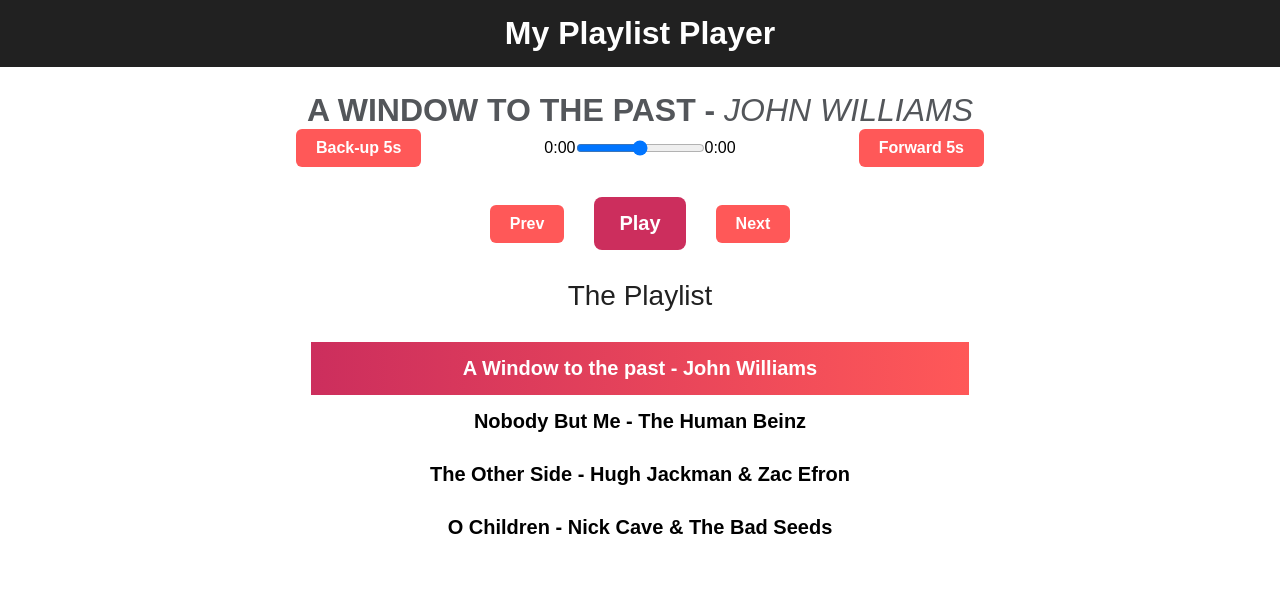
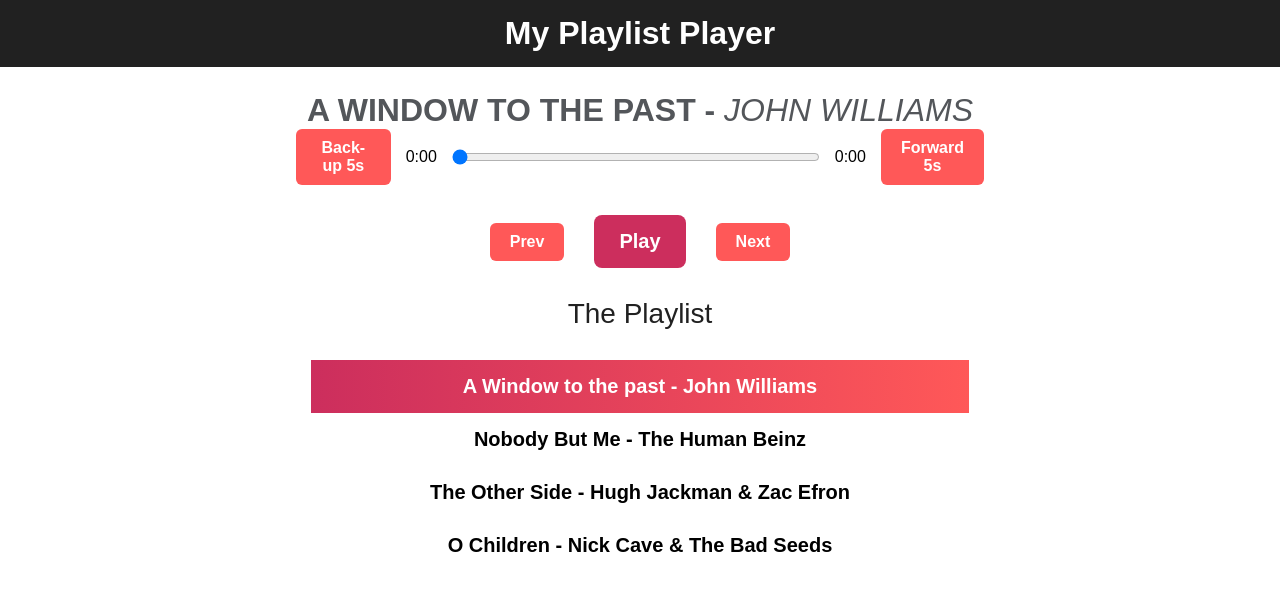
Before and after one commit to keithmchd48/my-music-player, a Vue app: page / in a window 1280 px wide. Shown: the top 590 px of the page. Built offline with nearby package versions, Linux system fonts and the light colour scheme.

Commit message:
User can change the slider position

```diff
--- a/src/App.vue
+++ b/src/App.vue
@@ -9,7 +9,7 @@
         <div class="settings">
           <button class="next" @click="skip5s('backward')">Back-up 5s</button>
           <div class="time_slider">
-            {{displayCurrentTime}}   <input type="range" min="0" max="100" v-model="percentCurrentTime"> {{dispayDuration}}
+            {{displayCurrentTime}}   <input id="range" type="range" min="0" :max="songDuration" @change="seek" :value="currentTime" /> {{dispayDuration}}
           </div>
           <button class="next" @click="skip5s('forward')">Forward 5s</button>
         </div>
@@ -46,21 +46,27 @@ export default {
       seconds = seconds < 10 ? '0' + seconds : seconds
       return `${mins}:${seconds}`
     }
+    // current song from the "songs" array
     const current = ref({})
+    // index to keep track of "songs" array
     const index = ref(0)
+    // determine if the song is playing or paused
     const isPlaying = ref(false)
+    // the Web Audio API object
     const player = ref(new Audio())
+    // the current time in seconds of the song's position
     const currentTime = ref(0)
+    // prettify "currentTime"
     const displayCurrentTime = computed(function () {
       return prettyTime(currentTime.value)
     })
-    const percentCurrentTime = computed(function () {
-      return (currentTime.value / songDuration.value) * 100
-    })
+    // the total length of the song
     const songDuration = ref(0)
+    // prettify "songDuration"
     const dispayDuration = computed(function () {
       return prettyTime(songDuration.value)
     })
+    // all the songs in the array
     const songs = ref([
       {
         title: 'A Window to the past',
@@ -84,6 +90,10 @@ export default {
       }
     ])
 
+    // by default, set the current song as the first one in the array
+    current.value = songs.value[index.value]
+    player.value.src = current.value.src
+
     // as the song proceeds, update the currentTime of the song
     player.value.addEventListener('timeupdate', function () {
       currentTime.value = player.value.currentTime
@@ -91,12 +101,12 @@ export default {
     // when the song changes, the songDuration variable changes
     watch(current, function () {
       player.value.onloadedmetadata = function() {
+        // update the duration variable to the length of the selected song
         songDuration.value = player.value.duration
       };
     })
-    current.value = songs.value[index.value]
-    player.value.src = current.value.src
 
+    // using the Web Audio API object "player", we play the song by calling the .play() method on the object
     function playSong (song = null) {
       if (song.src) {
         current.value = song
@@ -109,6 +119,7 @@ export default {
       })
       isPlaying.value = true
     }
+    // switch to the next song in the array
     function nextSong () {
      index.value++
       // if the index has gone beyond the songs array length, the set index to first song in the array
@@ -131,18 +142,27 @@ export default {
       current.value = songs.value[index.value]
       playSong(current.value)
     }
-
+    // skip (either backwards or forwards) the current song by 5 seconds
     function skip5s(skip) {
       if (skip === 'forward') player.value.currentTime += 5
       else player.value.currentTime -= 5
+    }
+    // when user makes changes to the slider, we call this function
+    function seek(event) {
+      // change the "currentTime" property of the Web Audio API object
+      player.value.currentTime = event.target.value
+      // change the "currentTime" ref variable to target time
+      currentTime.value = event.target.value
     }
     return {
       current,
       isPlaying,
       songs,
+      songDuration,
       dispayDuration,
+      currentTime,
       displayCurrentTime,
-      percentCurrentTime,
+      seek,
       playSong,
       pauseSong,
       nextSong,
@@ -318,8 +338,12 @@ export default {
     align-items: center;
   }
   .time_slider {
+    width: 100%;
     display: flex;
     justify-content: space-between;
     align-items: center;
   }
+  #range {
+    width: 80%;
+  }
 </style>
```
